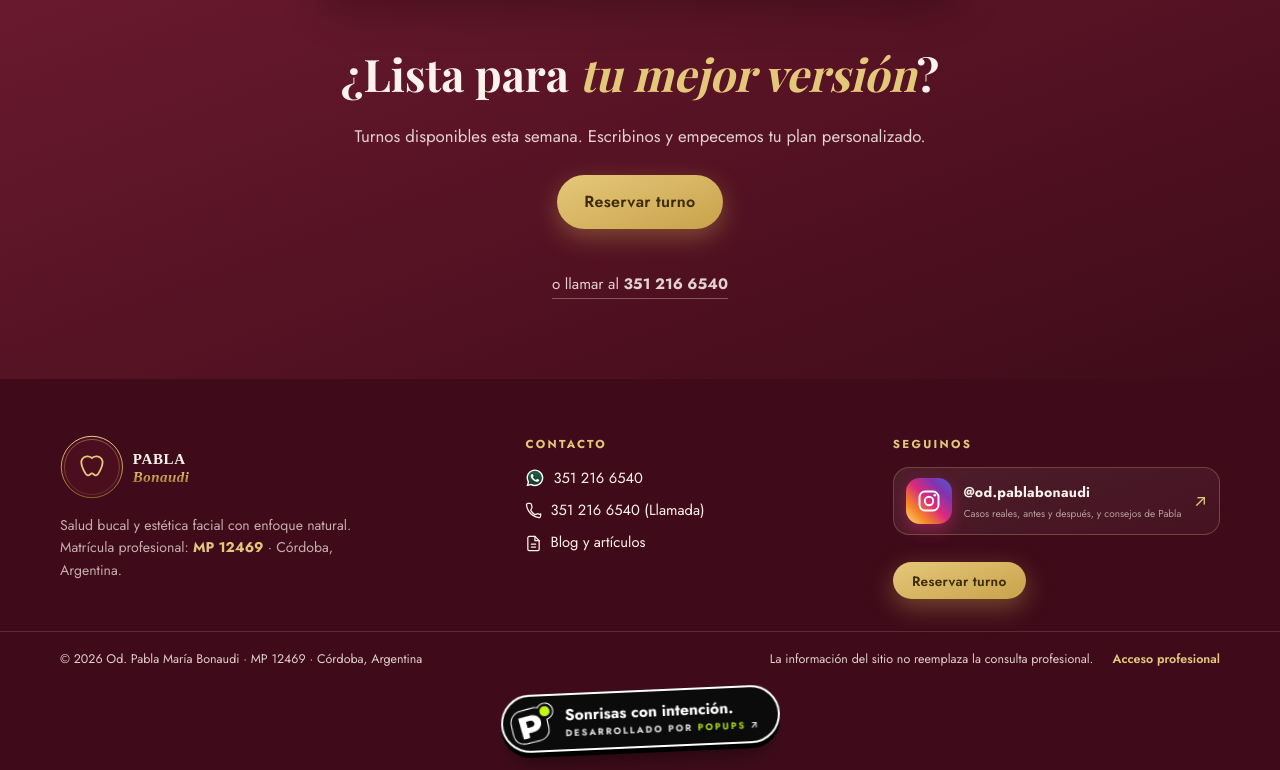
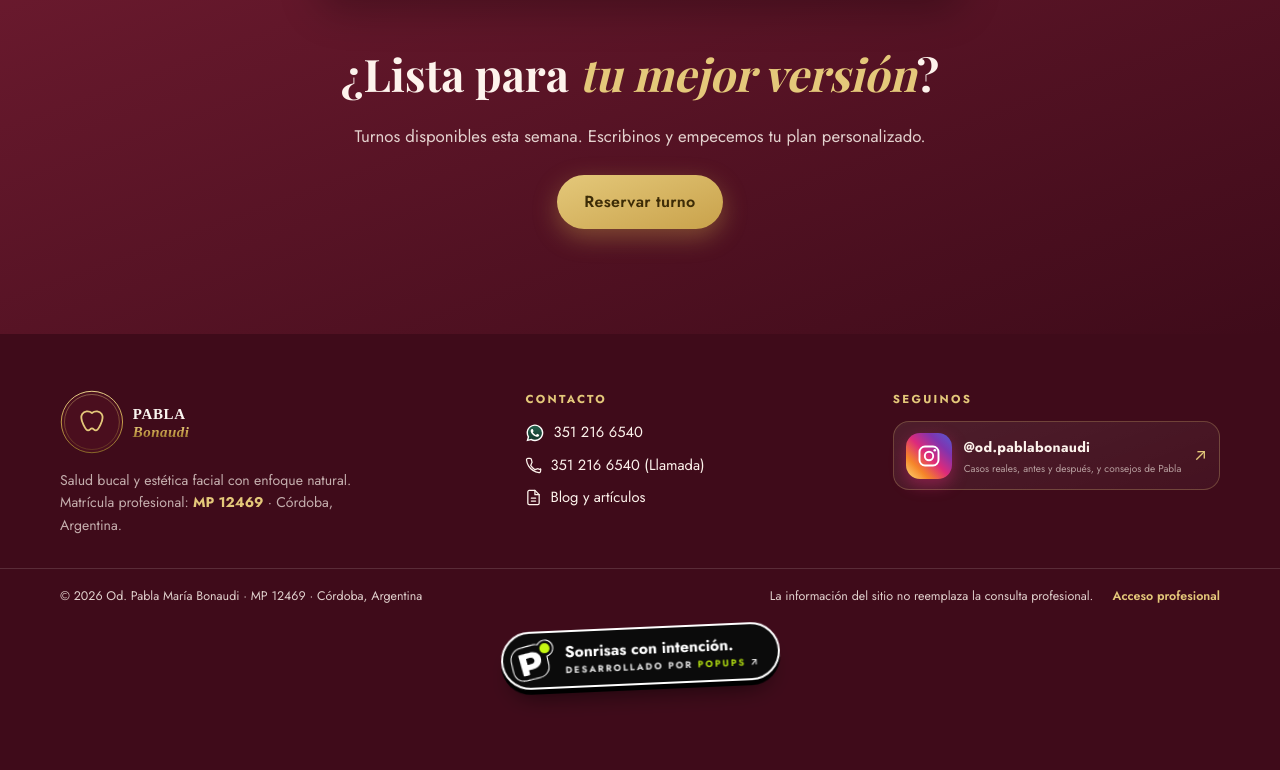
Before and after one commit to Somospopups/Pabla, a plain HTML site: page index.html in a window 1280 px wide. Shown: the part 5980-6750 px from the top of the page. After the commit the page ends 6686 px from the top, so only its background shows below. Drawn offline with nearby package versions, Linux system fonts and the light colour scheme; a web font is replaced by a local one.

Commit message:
feat(home): quitar 'o llamar al' y el Reservar turno del pie
- Se va el enlace tel 'o llamar al 351 216 6540' del CTA final.
- Se va el boton dorado 'Reservar turno' de la columna Seguinos
  (redundante con el CTA final y con el navbar).
- Se mantiene el CTA final con su unico boton dorado.
- Styles ?v=20261127h; CSS muerto retirado.

```diff
--- a/index.html
+++ b/index.html
@@ -83,7 +83,7 @@
 <link rel="preconnect" href="https://fonts.googleapis.com" />
 <link rel="preconnect" href="https://fonts.gstatic.com" crossorigin />
 <link href="https://fonts.googleapis.com/css2?family=Playfair+Display:ital,wght@0,400;0,600;0,700;0,800;1,400;1,600&family=Jost:wght@300;400;500;600;700&display=swap" rel="stylesheet" />
-<link rel="stylesheet" href="styles.css?v=20261127g" />
+<link rel="stylesheet" href="styles.css?v=20261127h" />
 </head>
 <body>
 <!-- ══════════════ SPLASH · trazo dorado (solo primera carga de la sesión) ══════════════ -->
@@ -393,7 +393,6 @@
     <div class="hero-ctas hero-ctas-center">
       <button type="button" class="btn btn-gold btn-lg" data-book-open>Reservar turno</button>
     </div>
-    <a class="final-call" href="tel:+5493512166540">o llamar al <strong>351 216 6540</strong></a>
   </div>
 </section>
 
@@ -469,7 +468,6 @@
         </span>
         <span class="ig-arrow" aria-hidden="true">↗</span>
       </a>
-      <button type="button" class="btn btn-gold btn-sm footer-cta" data-book-open>Reservar turno</button>
     </div>
   </div>
   <div class="footer-bottom">
--- a/styles.css
+++ b/styles.css
@@ -412,7 +412,6 @@ textarea { resize: vertical; }
 .footer-link { display: flex; align-items: center; gap: .5rem; color: #fdf3ec; text-decoration: none; font-size: .92rem; margin-bottom: .55rem; transition: color .2s; }
 .footer-link:hover { color: var(--dorado-suave); }
 .footer-col p { font-size: .9rem; line-height: 1.7; }
-.footer-cta { margin-top: .8rem; }
 .footer-bottom { border-top: 1px solid rgba(253,243,236,.14); }
 .footer-bottom-inner { display: flex; justify-content: space-between; align-items: center; gap: 1rem; padding: 1.1rem 0; font-size: .78rem; flex-wrap: wrap; }
 .footer-legal { display: flex; gap: 1.2rem; align-items: center; }
@@ -559,9 +558,6 @@ textarea { resize: vertical; }
 .reviews-box .btn-outline { color: #fdf3ec; border-color: rgba(253,243,236,.4); }
 .reviews-box .btn-outline:hover { background: #fdf3ec; color: var(--vino); border-color: #fdf3ec; }
 
-.final-call { display: inline-block; margin-top: 1.1rem; color: rgba(253,243,236,.85); text-decoration: none; font-size: .95rem; border-bottom: 1px solid rgba(253,243,236,.3); padding-bottom: .15rem; }
-.final-call:hover { color: var(--dorado-suave); border-color: var(--dorado-suave); }
-.final-call strong { color: inherit; }
 
 
 /* ---------- Blog ---------- */
```
